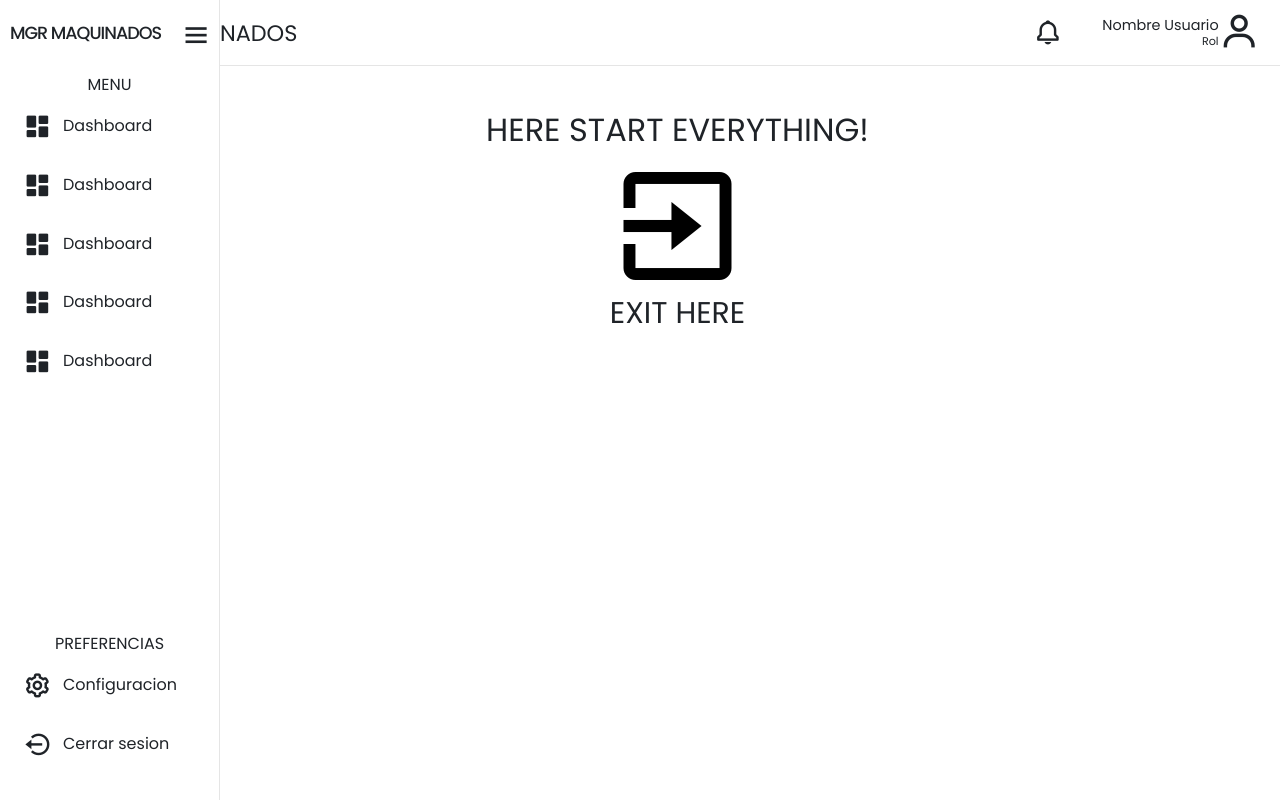
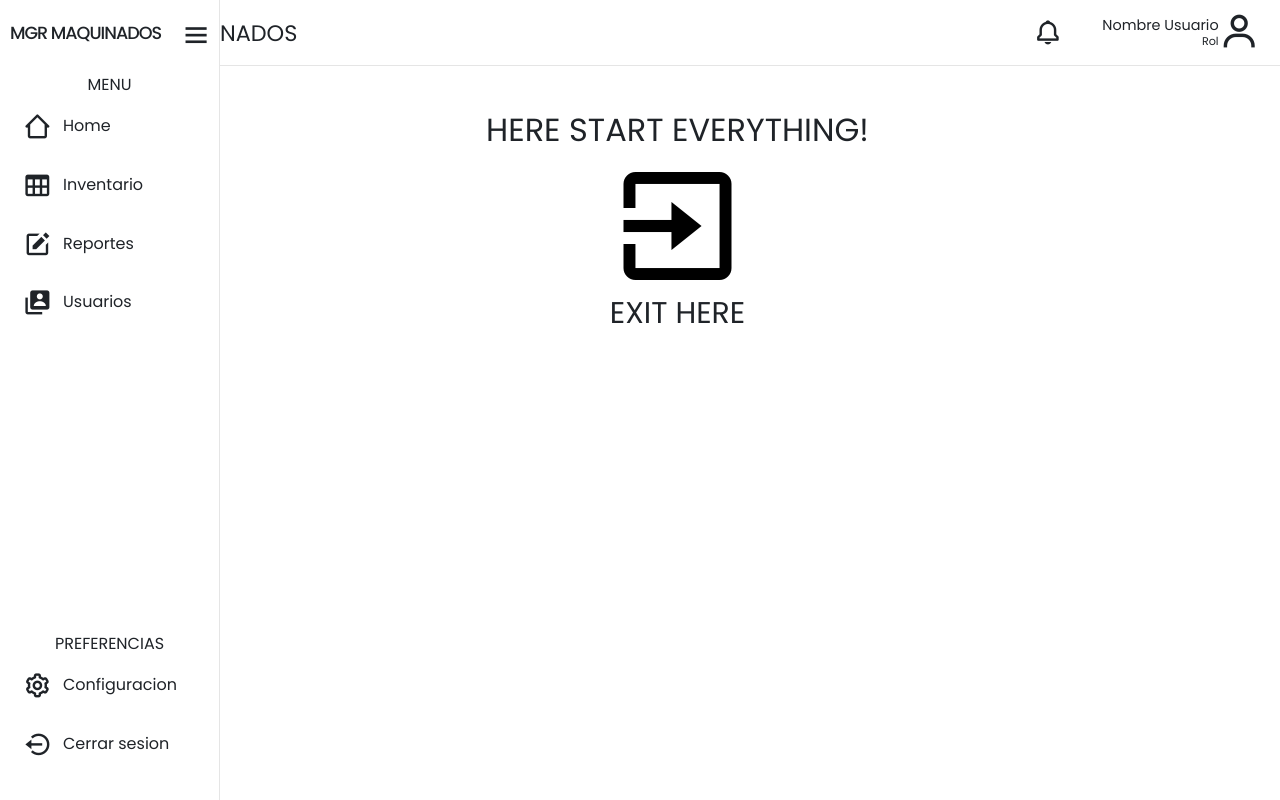
Before and after one commit to Pvngu/mgr_maquinados_view, a plain HTML site: page sidebar.html in a window 1280 px wide. Both pictures are taken after a click on the icon 36 px from the left and 35 px from the top of the page. Drawn offline with nearby package versions, Linux system fonts and the light colour scheme.

Commit message:
update sidebar items

```diff
--- a/sidebar.html
+++ b/sidebar.html
@@ -25,38 +25,31 @@
                 <div class="itemsHeader">Menu</div>
                 <li>
                     <a href="#">
-                        <i class='bx bxs-dashboard'></i>
-                        <span>Dashboard</span>
+                        <i class='bx bx-home-alt-2'></i>
+                        <span>Home</span>
                     </a>
-                    <span class="tooltip">Dashboard</span>
+                    <span class="tooltip">Home</span>
                 </li>
                 <li>
                     <a href="#">
-                        <i class='bx bxs-dashboard'></i>
-                        <span>Dashboard</span>
+                        <i class='bx bx-table'></i>
+                        <span>Inventario</span>
                     </a>
-                    <span class="tooltip">Dashboard</span>
+                    <span class="tooltip">Inventario</span>
                 </li>
                 <li>
                     <a href="#">
-                        <i class='bx bxs-dashboard'></i>
-                        <span>Dashboard</span>
+                        <i class='bx bxs-edit' ></i>
+                        <span>Reportes</span>
                     </a>
-                    <span class="tooltip">Dashboard</span>
+                    <span class="tooltip">Reportes</span>
                 </li>
                 <li>
                     <a href="#">
-                        <i class='bx bxs-dashboard'></i>
-                        <span>Dashboard</span>
+                        <i class='bx bxs-user-account'></i>
+                        <span>Usuarios</span>
                     </a>
-                    <span class="tooltip">Dashboard</span>
-                </li>
-                <li>
-                    <a href="#">
-                        <i class='bx bxs-dashboard'></i>
-                        <span>Dashboard</span>
-                    </a>
-                    <span class="tooltip">Dashboard</span>
+                    <span class="tooltip">Usuarios</span>
                 </li>
             </div>
             <div class="bottomItems">
```
